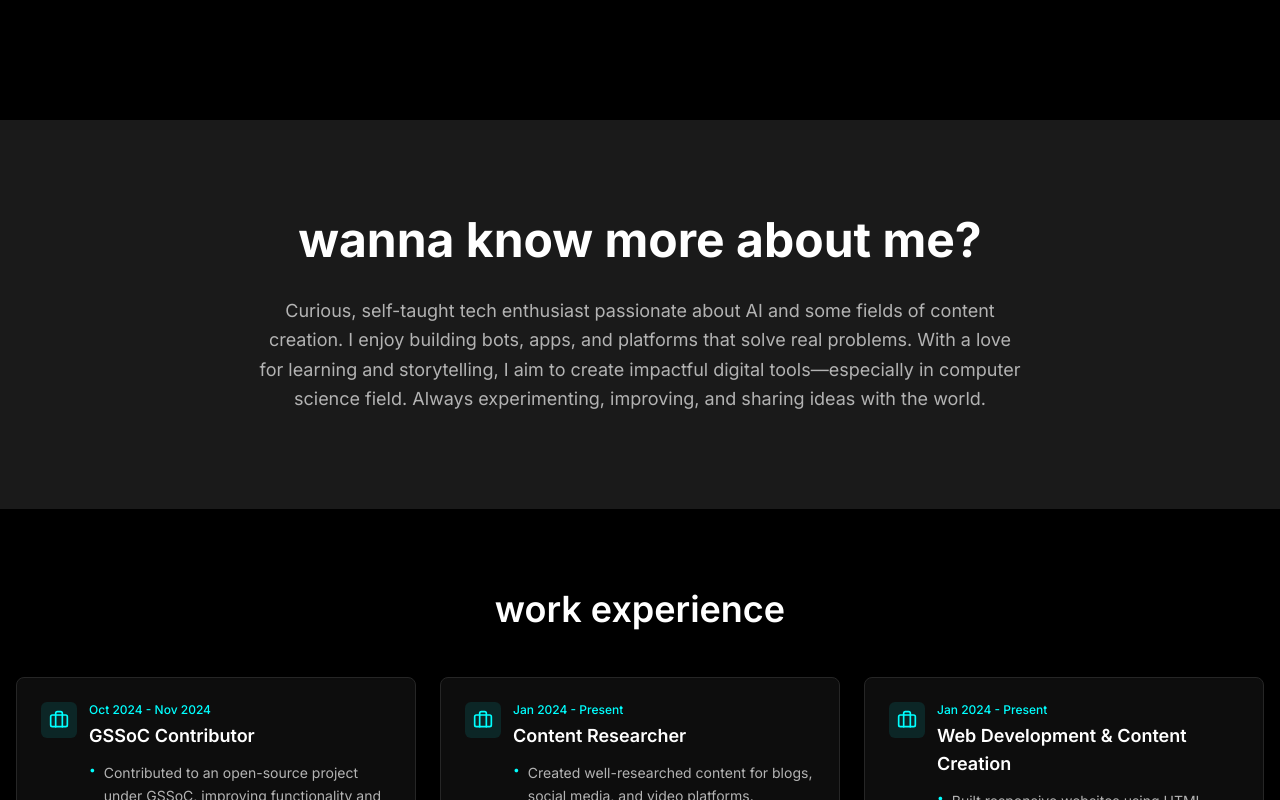
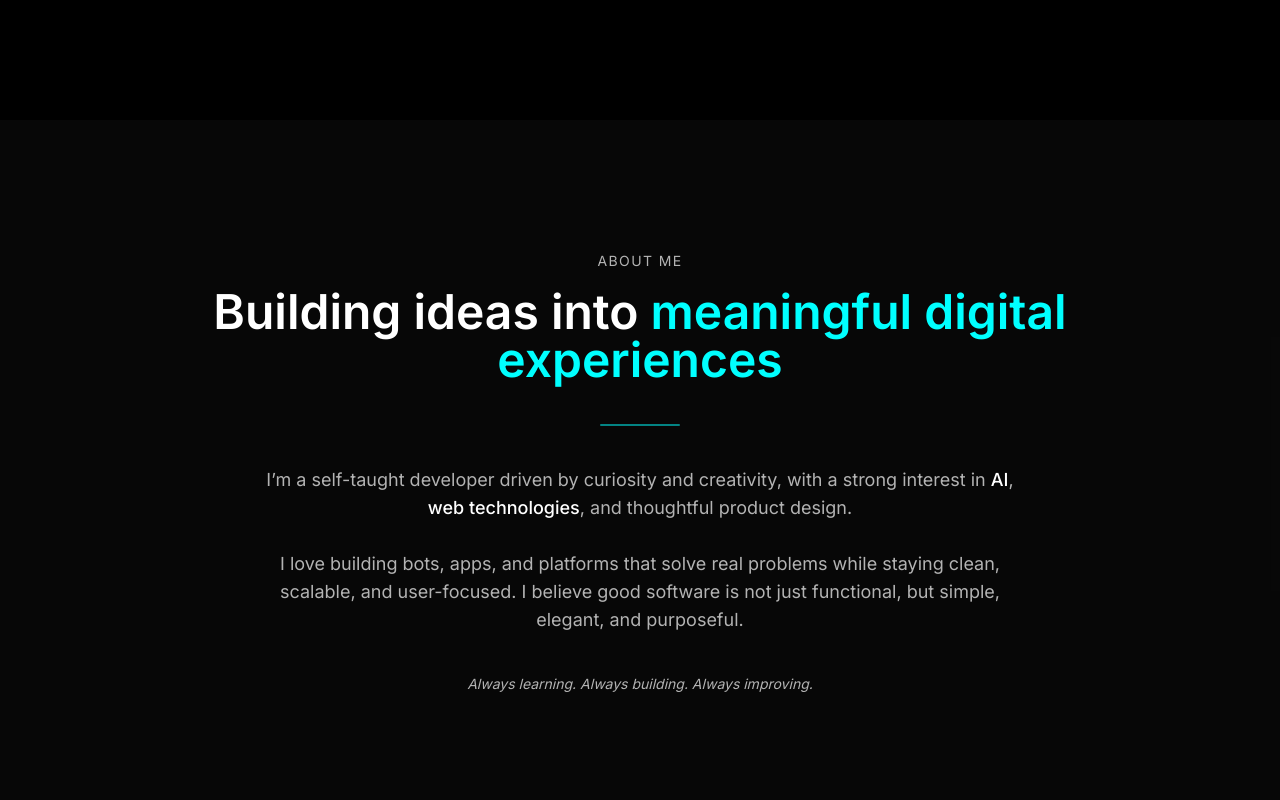
Before and after one commit to samar2341/samarcv, a React (Vite) app: page / in a window 1280 px wide. Shown: the part 680-1480 px from the top of the page. Built offline with nearby package versions, Linux system fonts and the light colour scheme; the HTML template or start-up script is replaced by a standard one.

Commit message:
changed contact section

```diff
--- a/src/components/About.tsx
+++ b/src/components/About.tsx
@@ -1,17 +1,40 @@
 export const About = () => {
   return (
-    <section id="about" className="py-24 bg-secondary">
+    <section id="about" className="py-32 bg-secondary/30">
       <div className="container mx-auto px-4">
-        <div className="max-w-3xl mx-auto">
-          <h2 className="text-4xl md:text-5xl font-bold mb-8 text-center">
-            wanna know more about me?
+        <div className="max-w-5xl mx-auto text-center">
+
+          {/* Eyebrow text */}
+          <span className="text-sm uppercase tracking-widest text-muted-foreground">
+            About Me
+          </span>
+
+          {/* Main heading */}
+          <h2 className="mt-4 text-4xl md:text-5xl font-semibold leading-tight">
+            Building ideas into
+            <span className="text-primary"> meaningful digital experiences</span>
           </h2>
-          <p className="text-lg text-muted-foreground leading-relaxed text-center">
-            Curious, self-taught tech enthusiast passionate about AI and some fields of content creation.
-            I enjoy building bots, apps, and platforms that solve real problems. With a love for learning
-            and storytelling, I aim to create impactful digital tools—especially in computer science field.
-            Always experimenting, improving, and sharing ideas with the world.
+
+          {/* Soft divider */}
+          <div className="w-20 h-[2px] bg-primary/50 mx-auto my-10 rounded-full" />
+
+          {/* Description */}
+          <p className="text-base md:text-lg text-muted-foreground leading-relaxed max-w-3xl mx-auto">
+            I’m a self-taught developer driven by curiosity and creativity, with a strong
+            interest in <span className="text-foreground font-medium">AI</span>,
+            <span className="text-foreground font-medium"> web technologies</span>, and
+            thoughtful product design.
+            <br /><br />
+            I love building bots, apps, and platforms that solve real problems while staying
+            clean, scalable, and user-focused. I believe good software is not just functional,
+            but simple, elegant, and purposeful.
           </p>
+
+          {/* Subtle signature */}
+          <p className="mt-10 text-sm text-muted-foreground italic">
+            Always learning. Always building. Always improving.
+          </p>
+
         </div>
       </div>
     </section>
```
